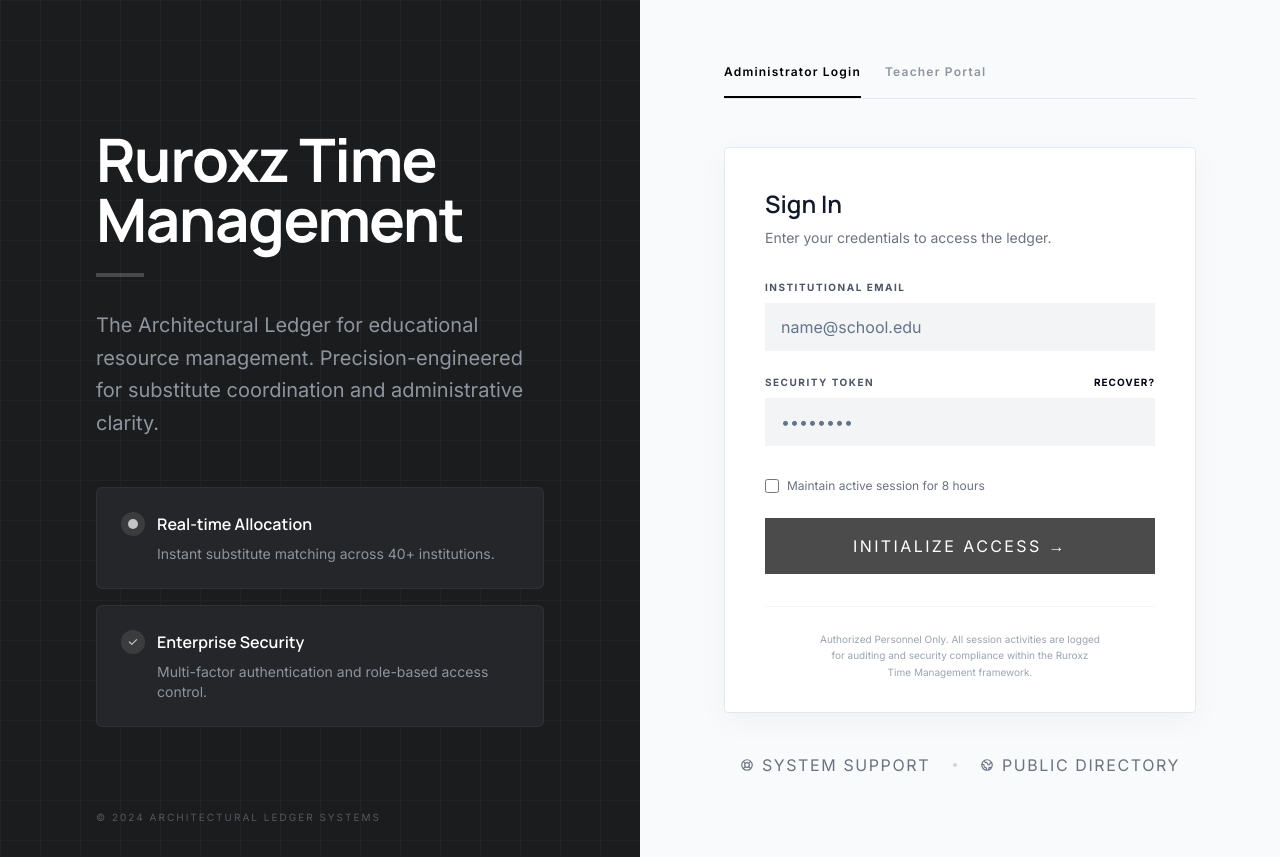
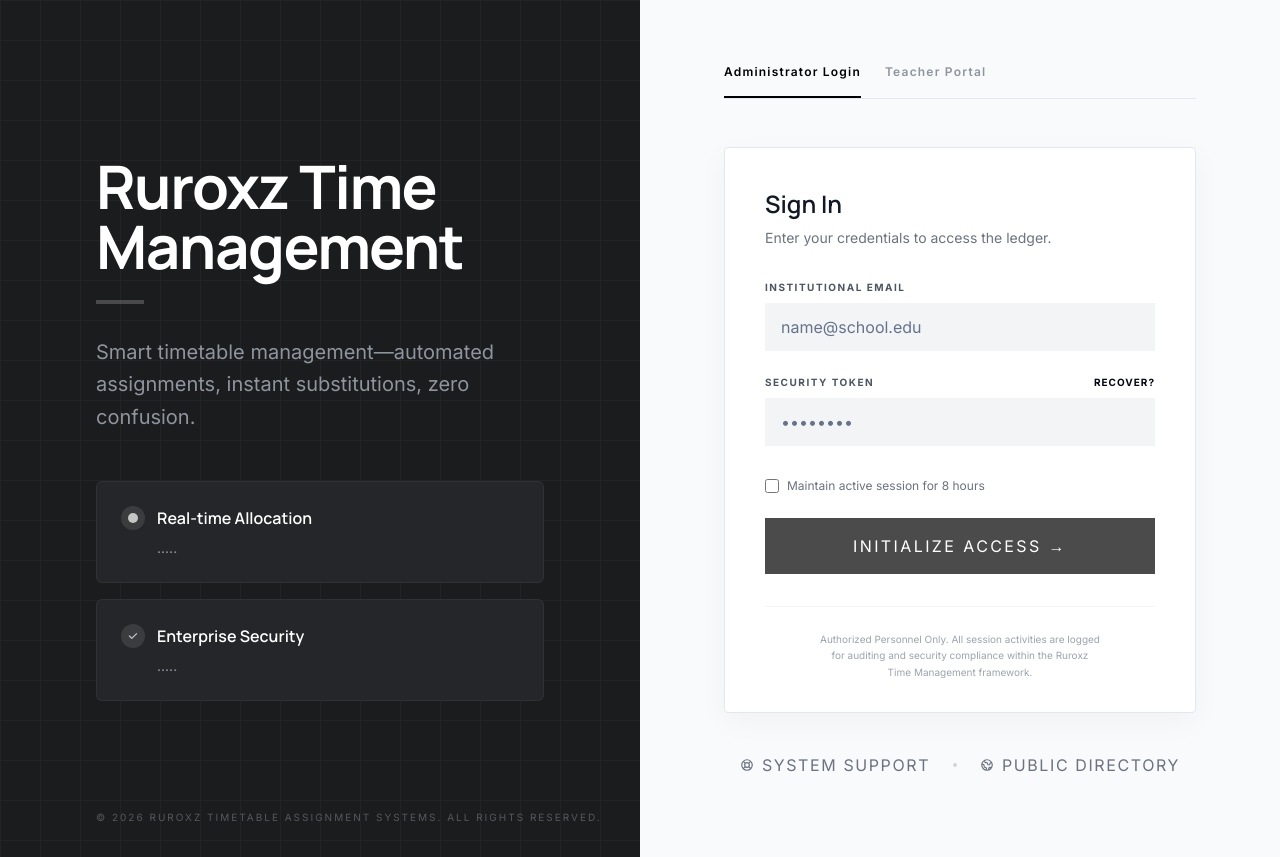
Before and after one commit to Dharshaneshwaran/rurox, a Next.js app in the folder frontend1/: page / in a window 1280 px wide. Built offline with nearby package versions, Linux system fonts and the light colour scheme; no server answers.

Commit message:
UI: fix in the admin pannel for the sidebar

```diff
--- a/frontend1/src/app/admin/login/page.tsx
+++ b/frontend1/src/app/admin/login/page.tsx
@@ -55,10 +55,10 @@ export default function AdminLoginPage() {
         </div>
         <div className="z-10 max-w-md">
           <div className="mb-8">
-            <h1 className="font-headline text-5xl font-extrabold text-white tracking-tighter mb-4">EduLogistics</h1>
+            <h1 className="font-headline text-5xl font-extrabold text-white tracking-tighter mb-4">Timeassignment@ruroxz</h1>
             <div className="h-1 w-12 bg-white/20 mb-6"></div>
             <p className="font-body text-stone-400 text-lg leading-relaxed">
-              The Architectural Ledger for educational resource management. Precision-engineered for substitute coordination and administrative clarity.
+              Smart timetable management—automated assignments, instant substitutions, zero confusion.
             </p>
           </div>
           <div className="flex flex-col gap-6">
@@ -66,20 +66,20 @@ export default function AdminLoginPage() {
               <span className="material-symbols-outlined text-stone-400">speed</span>
               <div>
                 <p className="text-white font-semibold text-sm">Real-time Allocation</p>
-                <p className="text-stone-500 text-xs mt-1">Instant substitute matching across 40+ institutions.</p>
+                <p className="text-stone-500 text-xs mt-1">.....</p>
               </div>
             </div>
             <div className="flex items-start gap-4 p-4 rounded bg-white/5 border border-white/10">
               <span className="material-symbols-outlined text-stone-400">verified_user</span>
               <div>
                 <p className="text-white font-semibold text-sm">Enterprise Security</p>
-                <p className="text-stone-500 text-xs mt-1">Multi-factor authentication and role-based access control.</p>
+                <p className="text-stone-500 text-xs mt-1">.....</p>
               </div>
             </div>
           </div>
         </div>
         <div className="absolute bottom-8 left-12">
-          <p className="font-label text-[10px] uppercase tracking-[0.2em] text-stone-600">© 2024 Architectural Ledger Systems</p>
+          <p className="font-label text-[10px] uppercase tracking-[0.2em] text-stone-600">© 2026 Ruroxz Timetable Assignment Systems. All rights reserved.</p>
         </div>
       </div>
 
@@ -88,7 +88,7 @@ export default function AdminLoginPage() {
         <div className="w-full max-w-[400px] flex flex-col">
           {/* Branding Mobile Only */}
           <div className="lg:hidden mb-12 text-center">
-            <h1 className="font-headline text-3xl font-extrabold text-inverse-surface tracking-tighter">EduLogistics</h1>
+            <h1 className="font-headline text-3xl font-extrabold text-inverse-surface tracking-tighter">Timeassignment@ruroxz</h1>
             <p className="font-label text-[10px] uppercase tracking-widest text-on-surface-variant mt-2">Resource Management Portal</p>
           </div>
 
@@ -159,7 +159,7 @@ export default function AdminLoginPage() {
 
               {/* Options */}
               <div className="flex items-center gap-2 py-2">
-                <input className="w-3 h-3 rounded-none border-outline-variant text-primary focus:ring-0 focus:ring-offset-0" id="remember" type="checkbox"/>
+                <input className="w-3 h-3 rounded-none border-outline-variant text-primary focus:ring-0 focus:ring-offset-0" id="remember" type="checkbox" />
                 <label className="font-body text-[11px] text-on-surface-variant select-none" htmlFor="remember">Maintain active session for 8 hours</label>
               </div>
 
@@ -177,7 +177,7 @@ export default function AdminLoginPage() {
             {/* Footer Text */}
             <div className="mt-8 pt-6 border-t border-surface-container-high text-center">
               <p className="font-body text-[10px] text-on-surface-variant leading-relaxed">
-                Authorized Personnel Only. All session activities are logged for auditing and security compliance within the EduLogistics framework.
+                Authorized Personnel Only. All session activities are logged for auditing and security compliance within the Timeassignment@ruroxz framework.
               </p>
             </div>
           </div>
@@ -186,9 +186,9 @@ export default function AdminLoginPage() {
         {/* Decorative Floating Image - Editorial Quality */}
         <div className="mt-20 w-full max-w-2xl hidden md:block opacity-50 grayscale hover:grayscale-0 transition-all duration-700">
           <div className="grid grid-cols-3 gap-1 h-24 overflow-hidden rounded-sm">
-            <img alt="Clean modern office architecture" className="w-full h-full object-cover" src="https://lh3.googleusercontent.com/aida-public/AB6AXuANNgODKlhCLrnvGrLOpu6L-Al5UndlfJZKhe-MVeP_-p9zA34bpaESfeejvVBKJ2ZFXK1PM4bsxl6R-ucJMAsVQPiOkBowzSsDLdCPxC75aYqcayeFzrORNnXpo3xENdgPbfqHUWhkSOq68xoIhGuZN93RT_yUuuM-vfIh5nrEpwgUSwAzRxAkR4Tkqe7nYqO8jO0gntv9nYdjwtuULlJmDhas3taSN2s1I-gdlA49EpRbhJCfirwQOIZ9WUNxPwrI-vcwU7LSgFo"/>
-            <img alt="Structured library" className="w-full h-full object-cover" src="https://lh3.googleusercontent.com/aida-public/AB6AXuC8kdtqmiKVxmERklbu55t4uCoXebe8x0Edfx1qM0mvoBmI4-WYIrFKLEI8lCwawu6LGZEL6mpyEsOL8VNJlsiRe8g1lsA9x1umuPJTDKckiAsL0LnOhdycfcZBMRJQCaTTYduLV6xZttJlilHJMngG2Bax8YK6o-3gg9Bqanh3CqHrZOk8RfUwZ8aLejP3xBWi1N2RnYDbGlUNQNUN4gpPCGmtn8lqbb_ySa5-QCFLjGBSYTpPvmUMFBzNJxiO7HmXOxGLfgI5tfM"/>
-            <img alt="Professional planner" className="w-full h-full object-cover" src="https://lh3.googleusercontent.com/aida-public/AB6AXuDENQCdnwbwaaX7pw1QI_w4KWw90oIIx6cOPLWyYgL8q6NzvXZSIoY57KyQ04Gne_zJM4cko2tW6rkNk3XCr7W-60-gcvp_NEwtLhZiahT8MQexQT8staSgsWK9l-n7ZiJ5a_7RzmBA4V2EKExwjM7K0Sp9l5-E5nDujMrzsXDW184FTFUn5d0UfY6rgkY9--58OqT3kgGozDP8tzvGGbpiXbIKUJZf9ri64INfyjwrlvrPIeo1ssTD6_J5AVJGR1tanyf8r3ggoZQ"/>
+            <img alt="Clean modern office architecture" className="w-full h-full object-cover" src="https://lh3.googleusercontent.com/aida-public/AB6AXuANNgODKlhCLrnvGrLOpu6L-Al5UndlfJZKhe-MVeP_-p9zA34bpaESfeejvVBKJ2ZFXK1PM4bsxl6R-ucJMAsVQPiOkBowzSsDLdCPxC75aYqcayeFzrORNnXpo3xENdgPbfqHUWhkSOq68xoIhGuZN93RT_yUuuM-vfIh5nrEpwgUSwAzRxAkR4Tkqe7nYqO8jO0gntv9nYdjwtuULlJmDhas3taSN2s1I-gdlA49EpRbhJCfirwQOIZ9WUNxPwrI-vcwU7LSgFo" />
+            <img alt="Structured library" className="w-full h-full object-cover" src="https://lh3.googleusercontent.com/aida-public/AB6AXuC8kdtqmiKVxmERklbu55t4uCoXebe8x0Edfx1qM0mvoBmI4-WYIrFKLEI8lCwawu6LGZEL6mpyEsOL8VNJlsiRe8g1lsA9x1umuPJTDKckiAsL0LnOhdycfcZBMRJQCaTTYduLV6xZttJlilHJMngG2Bax8YK6o-3gg9Bqanh3CqHrZOk8RfUwZ8aLejP3xBWi1N2RnYDbGlUNQNUN4gpPCGmtn8lqbb_ySa5-QCFLjGBSYTpPvmUMFBzNJxiO7HmXOxGLfgI5tfM" />
+            <img alt="Professional planner" className="w-full h-full object-cover" src="https://lh3.googleusercontent.com/aida-public/AB6AXuDENQCdnwbwaaX7pw1QI_w4KWw90oIIx6cOPLWyYgL8q6NzvXZSIoY57KyQ04Gne_zJM4cko2tW6rkNk3XCr7W-60-gcvp_NEwtLhZiahT8MQexQT8staSgsWK9l-n7ZiJ5a_7RzmBA4V2EKExwjM7K0Sp9l5-E5nDujMrzsXDW184FTFUn5d0UfY6rgkY9--58OqT3kgGozDP8tzvGGbpiXbIKUJZf9ri64INfyjwrlvrPIeo1ssTD6_J5AVJGR1tanyf8r3ggoZQ" />
           </div>
         </div>
       </main>
--- a/frontend1/src/app/admin/special-class/page.tsx
+++ b/frontend1/src/app/admin/special-class/page.tsx
@@ -141,7 +141,7 @@ export default function SpecialClassAssignmentPage() {
         </div>
 
         <div className="absolute bottom-8 left-12">
-          <p className="font-label text-[10px] uppercase tracking-[0.2em] text-stone-600">© 2024 Architectural Ledger Systems</p>
+          <p className="font-label text-[10px] uppercase tracking-[0.2em] text-stone-600">© 2026 Ruroxz Timetable Assignment Systems. All rights reserved.</p>
         </div>
       </div>
 
--- a/frontend1/src/app/page.tsx
+++ b/frontend1/src/app/page.tsx
@@ -64,7 +64,7 @@ export default function LoginPage() {
           <div className="w-12 h-1 bg-white/20 mb-8"></div>
 
           <p className="text-lg xl:text-xl text-[#8E959E] mb-12 leading-relaxed">
-            The Architectural Ledger for educational resource management. Precision-engineered for substitute coordination and administrative clarity.
+            Smart timetable management—automated assignments, instant substitutions, zero confusion.
           </p>
 
           <div className="space-y-4">
@@ -75,7 +75,7 @@ export default function LoginPage() {
                 </div>
                 <h3 className="font-semibold text-white">Real-time Allocation</h3>
               </div>
-              <p className="text-sm text-[#8E959E] pl-9">Instant substitute matching across 40+ institutions.</p>
+              <p className="text-sm text-[#8E959E] pl-9">.....</p>
             </div>
 
             <div className="bg-[#242629] border border-white/5 p-6 rounded-md">
@@ -87,13 +87,13 @@ export default function LoginPage() {
                 </div>
                 <h3 className="font-semibold text-white">Enterprise Security</h3>
               </div>
-              <p className="text-sm text-[#8E959E] pl-9">Multi-factor authentication and role-based access control.</p>
+              <p className="text-sm text-[#8E959E] pl-9">.....</p>
             </div>
           </div>
         </div>
 
         <div className="absolute bottom-8 left-16 xl:left-24 text-[10px] uppercase tracking-[0.2em] text-[#8E959E]/50">
-          © 2024 ARCHITECTURAL LEDGER SYSTEMS
+          © 2026 Ruroxz Timetable Assignment Systems. All rights reserved.
         </div>
       </div>
 
--- a/frontend1/src/app/teacher/login/page.tsx
+++ b/frontend1/src/app/teacher/login/page.tsx
@@ -55,10 +55,10 @@ export default function TeacherLoginPage() {
         </div>
         <div className="z-10 max-w-md">
           <div className="mb-8">
-            <h1 className="font-headline text-5xl font-extrabold text-white tracking-tighter mb-4">EduLogistics</h1>
+            <h1 className="font-headline text-5xl font-extrabold text-white tracking-tighter mb-4">Timeassignment@ruroxz</h1>
             <div className="h-1 w-12 bg-white/20 mb-6"></div>
             <p className="font-body text-stone-400 text-lg leading-relaxed">
-              The Architectural Ledger for educational resource management. Precision-engineered for substitute coordination and administrative clarity.
+              Smart timetable management—automated assignments, instant substitutions, zero confusion.
             </p>
           </div>
           <div className="flex flex-col gap-6">
@@ -66,20 +66,20 @@ export default function TeacherLoginPage() {
               <span className="material-symbols-outlined text-stone-400">speed</span>
               <div>
                 <p className="text-white font-semibold text-sm">Real-time Allocation</p>
-                <p className="text-stone-500 text-xs mt-1">Instant substitute matching across 40+ institutions.</p>
+                <p className="text-stone-500 text-xs mt-1">.....</p>
               </div>
             </div>
             <div className="flex items-start gap-4 p-4 rounded bg-white/5 border border-white/10">
               <span className="material-symbols-outlined text-stone-400">verified_user</span>
               <div>
                 <p className="text-white font-semibold text-sm">Enterprise Security</p>
-                <p className="text-stone-500 text-xs mt-1">Multi-factor authentication and role-based access control.</p>
+                <p className="text-stone-500 text-xs mt-1">.....</p>
               </div>
             </div>
           </div>
         </div>
         <div className="absolute bottom-8 left-12">
-          <p className="font-label text-[10px] uppercase tracking-[0.2em] text-stone-600">© 2024 Architectural Ledger Systems</p>
+          <p className="font-label text-[10px] uppercase tracking-[0.2em] text-stone-600">© 2026 Ruroxz Timetable Assignment Systems. All rights reserved.</p>
         </div>
       </div>
 
@@ -88,7 +88,7 @@ export default function TeacherLoginPage() {
         <div className="w-full max-w-[400px] flex flex-col">
           {/* Branding Mobile Only */}
           <div className="lg:hidden mb-12 text-center">
-            <h1 className="font-headline text-3xl font-extrabold text-inverse-surface tracking-tighter">EduLogistics</h1>
+            <h1 className="font-headline text-3xl font-extrabold text-inverse-surface tracking-tighter">Timeassignment@ruroxz</h1>
             <p className="font-label text-[10px] uppercase tracking-widest text-on-surface-variant mt-2">Resource Management Portal</p>
           </div>
 
@@ -159,7 +159,7 @@ export default function TeacherLoginPage() {
 
               {/* Options */}
               <div className="flex items-center gap-2 py-2">
-                <input className="w-3 h-3 rounded-none border-outline-variant text-primary focus:ring-0 focus:ring-offset-0" id="remember" type="checkbox"/>
+                <input className="w-3 h-3 rounded-none border-outline-variant text-primary focus:ring-0 focus:ring-offset-0" id="remember" type="checkbox" />
                 <label className="font-body text-[11px] text-on-surface-variant select-none" htmlFor="remember">Maintain active session for 8 hours</label>
               </div>
 
@@ -177,7 +177,7 @@ export default function TeacherLoginPage() {
             {/* Footer Text */}
             <div className="mt-8 pt-6 border-t border-surface-container-high text-center">
               <p className="font-body text-[10px] text-on-surface-variant leading-relaxed">
-                Authorized Personnel Only. All session activities are logged for auditing and security compliance within the EduLogistics framework.
+                Authorized Personnel Only. All session activities are logged for auditing and security compliance within the Timeassignment@ruroxz framework.
               </p>
             </div>
           </div>
@@ -186,9 +186,9 @@ export default function TeacherLoginPage() {
         {/* Decorative Floating Image - Editorial Quality */}
         <div className="mt-20 w-full max-w-2xl hidden md:block opacity-50 grayscale hover:grayscale-0 transition-all duration-700">
           <div className="grid grid-cols-3 gap-1 h-24 overflow-hidden rounded-sm">
-            <img alt="Clean modern office architecture" className="w-full h-full object-cover" src="https://lh3.googleusercontent.com/aida-public/AB6AXuANNgODKlhCLrnvGrLOpu6L-Al5UndlfJZKhe-MVeP_-p9zA34bpaESfeejvVBKJ2ZFXK1PM4bsxl6R-ucJMAsVQPiOkBowzSsDLdCPxC75aYqcayeFzrORNnXpo3xENdgPbfqHUWhkSOq68xoIhGuZN93RT_yUuuM-vfIh5nrEpwgUSwAzRxAkR4Tkqe7nYqO8jO0gntv9nYdjwtuULlJmDhas3taSN2s1I-gdlA49EpRbhJCfirwQOIZ9WUNxPwrI-vcwU7LSgFo"/>
-            <img alt="Structured library" className="w-full h-full object-cover" src="https://lh3.googleusercontent.com/aida-public/AB6AXuC8kdtqmiKVxmERklbu55t4uCoXebe8x0Edfx1qM0mvoBmI4-WYIrFKLEI8lCwawu6LGZEL6mpyEsOL8VNJlsiRe8g1lsA9x1umuPJTDKckiAsL0LnOhdycfcZBMRJQCaTTYduLV6xZttJlilHJMngG2Bax8YK6o-3gg9Bqanh3CqHrZOk8RfUwZ8aLejP3xBWi1N2RnYDbGlUNQNUN4gpPCGmtn8lqbb_ySa5-QCFLjGBSYTpPvmUMFBzNJxiO7HmXOxGLfgI5tfM"/>
-            <img alt="Professional planner" className="w-full h-full object-cover" src="https://lh3.googleusercontent.com/aida-public/AB6AXuDENQCdnwbwaaX7pw1QI_w4KWw90oIIx6cOPLWyYgL8q6NzvXZSIoY57KyQ04Gne_zJM4cko2tW6rkNk3XCr7W-60-gcvp_NEwtLhZiahT8MQexQT8staSgsWK9l-n7ZiJ5a_7RzmBA4V2EKExwjM7K0Sp9l5-E5nDujMrzsXDW184FTFUn5d0UfY6rgkY9--58OqT3kgGozDP8tzvGGbpiXbIKUJZf9ri64INfyjwrlvrPIeo1ssTD6_J5AVJGR1tanyf8r3ggoZQ"/>
+            <img alt="Clean modern office architecture" className="w-full h-full object-cover" src="https://lh3.googleusercontent.com/aida-public/AB6AXuANNgODKlhCLrnvGrLOpu6L-Al5UndlfJZKhe-MVeP_-p9zA34bpaESfeejvVBKJ2ZFXK1PM4bsxl6R-ucJMAsVQPiOkBowzSsDLdCPxC75aYqcayeFzrORNnXpo3xENdgPbfqHUWhkSOq68xoIhGuZN93RT_yUuuM-vfIh5nrEpwgUSwAzRxAkR4Tkqe7nYqO8jO0gntv9nYdjwtuULlJmDhas3taSN2s1I-gdlA49EpRbhJCfirwQOIZ9WUNxPwrI-vcwU7LSgFo" />
+            <img alt="Structured library" className="w-full h-full object-cover" src="https://lh3.googleusercontent.com/aida-public/AB6AXuC8kdtqmiKVxmERklbu55t4uCoXebe8x0Edfx1qM0mvoBmI4-WYIrFKLEI8lCwawu6LGZEL6mpyEsOL8VNJlsiRe8g1lsA9x1umuPJTDKckiAsL0LnOhdycfcZBMRJQCaTTYduLV6xZttJlilHJMngG2Bax8YK6o-3gg9Bqanh3CqHrZOk8RfUwZ8aLejP3xBWi1N2RnYDbGlUNQNUN4gpPCGmtn8lqbb_ySa5-QCFLjGBSYTpPvmUMFBzNJxiO7HmXOxGLfgI5tfM" />
+            <img alt="Professional planner" className="w-full h-full object-cover" src="https://lh3.googleusercontent.com/aida-public/AB6AXuDENQCdnwbwaaX7pw1QI_w4KWw90oIIx6cOPLWyYgL8q6NzvXZSIoY57KyQ04Gne_zJM4cko2tW6rkNk3XCr7W-60-gcvp_NEwtLhZiahT8MQexQT8staSgsWK9l-n7ZiJ5a_7RzmBA4V2EKExwjM7K0Sp9l5-E5nDujMrzsXDW184FTFUn5d0UfY6rgkY9--58OqT3kgGozDP8tzvGGbpiXbIKUJZf9ri64INfyjwrlvrPIeo1ssTD6_J5AVJGR1tanyf8r3ggoZQ" />
           </div>
         </div>
       </main>
```
Also changed, not shown: frontend1/src/components/AdminLayout.tsx (+23 -11 lines), frontend1/src/components/ui/AppMark.tsx (+7 -3 lines), 1 other file (tests, documents, lock files or other folders). Lines whose indentation alone changed are shown as unchanged.
